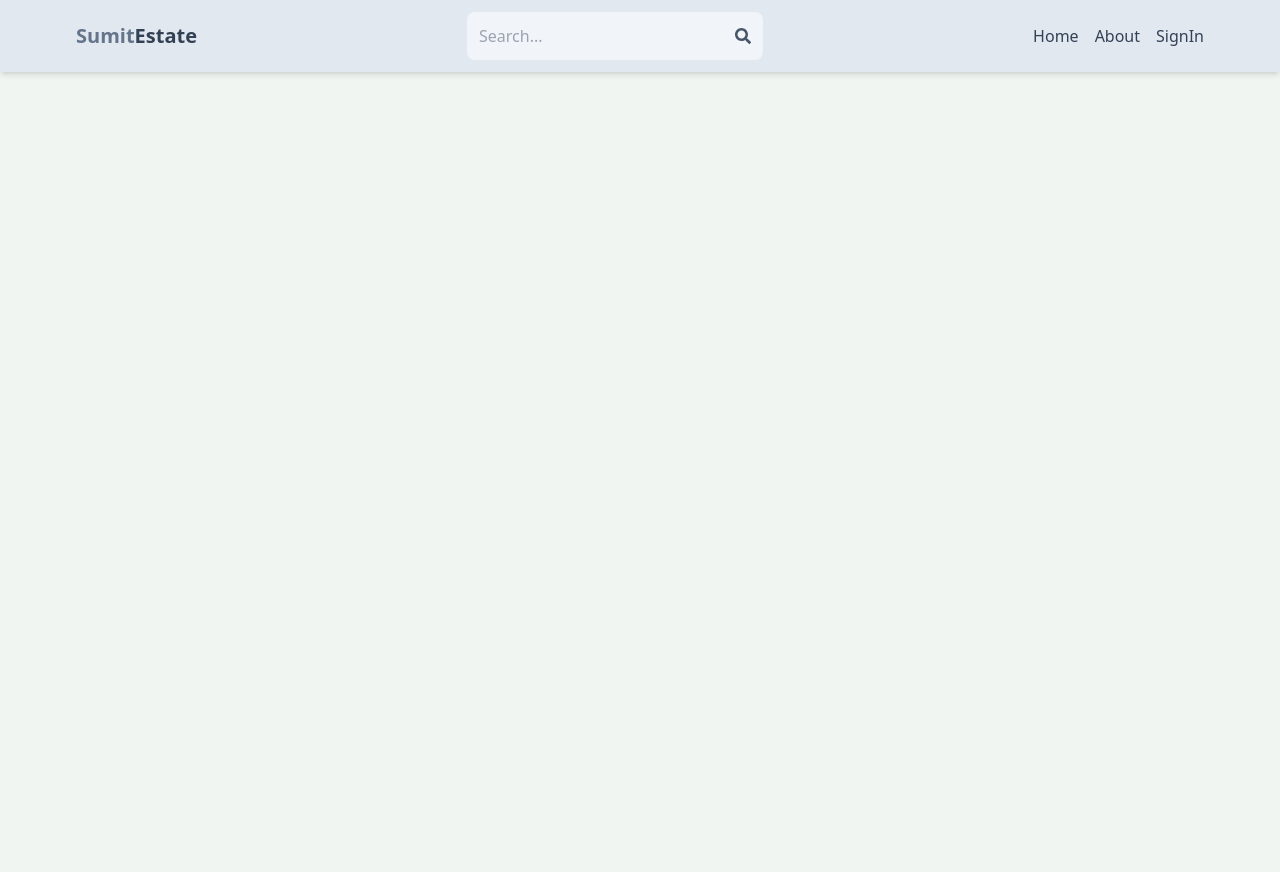
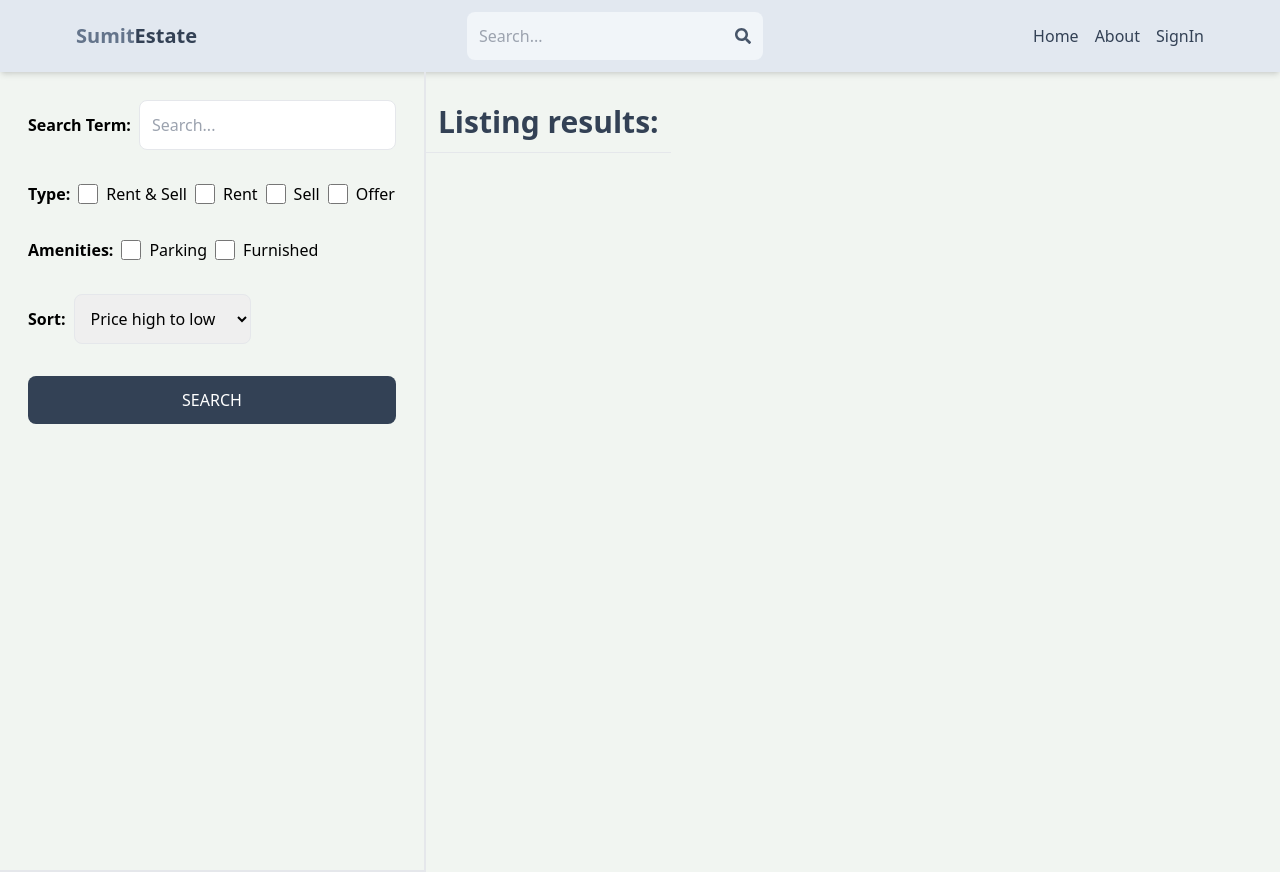
Before and after one commit to sumitjnuite/mern-estate, a React (Vite) app in the folder client/: page /search in a window 1280 px wide. Before the commit the page ends 800 px from the top, so only its background shows below. Built offline with nearby package versions, Linux system fonts and the light colour scheme; no server answers.

Commit message:
create search page UI

```diff
--- a/client/src/App.jsx
+++ b/client/src/App.jsx
@@ -10,6 +10,7 @@
 import Protected from "./components/Protected";
 import UpdateListing from "./pages/UpdateListing";
 import Listing from "./pages/Listing";
+import Search from "./pages/Search";
 
 const App = () => {
   return (
@@ -21,6 +22,7 @@
         <Route path="/sign-up" element={<Signup />} />
         <Route path="/about" element={<About />} />
         <Route path="/listing/:listingId" element={<Listing />} />
+        <Route path="/search" element={<Search />} />
         <Route element={<Protected />}>
           <Route path="/profile" element={<Profile />} />
           <Route path="/create-listing" element={<CreateListing/>} />
--- /dev/null
+++ b/client/src/pages/Search.jsx
@@ -0,0 +1,72 @@
+import React from "react";
+
+const Search = () => {
+  return (
+    <div className="flex flex-col md:flex-row">
+      <div className="p-7  border-b-2 md:border-r-2 md:min-h-screen">
+        <form className="flex flex-col gap-8">
+          <div className="flex items-center gap-2">
+            <label className="whitespace-nowrap font-semibold">
+              Search Term:
+            </label>
+            <input
+              type="text"
+              id="searchTerm"
+              placeholder="Search..."
+              className="border rounded-lg p-3 w-full"
+            />
+          </div>
+          <div className="flex gap-2 flex-wrap items-center">
+            <label className="font-semibold">Type:</label>
+            <div className="flex gap-2">
+              <input type="checkbox" id="all" className="w-5" />
+              <span>Rent & Sell</span>
+            </div>
+            <div className="flex gap-2">
+              <input type="checkbox" id="rent" className="w-5" />
+              <span>Rent</span>
+            </div>
+            <div className="flex gap-2">
+              <input type="checkbox" id="sell" className="w-5" />
+              <span>Sell</span>
+            </div>
+            <div className="flex gap-2">
+              <input type="checkbox" id="offer" className="w-5" />
+              <span>Offer</span>
+            </div>
+          </div>
+          <div className="flex gap-2 flex-wrap items-center">
+            <label className="font-semibold">Amenities:</label>
+            <div className="flex gap-2">
+              <input type="checkbox" id="parking" className="w-5" />
+              <span>Parking</span>
+            </div>
+            <div className="flex gap-2">
+              <input type="checkbox" id="furnished" className="w-5" />
+              <span>Furnished</span>
+            </div>
+          </div>
+          <div className="flex items-center gap-2">
+            <label className="font-semibold">Sort:</label>
+            <select id="sort_order" className="border rounded-lg p-3">
+              <option>Price high to low</option>
+              <option>Price low to hight</option>
+              <option>Latest</option>
+              <option>Oldest</option>
+            </select>
+          </div>
+          <button className="bg-slate-700 text-white p-3 rounded-lg uppercase hover:opacity-95">
+            Search
+          </button>
+        </form>
+      </div>
+      <div>
+        <h1 className="text-3xl font-semibold border-b p-3 text-slate-700 mt-5">
+          Listing results:
+        </h1>
+      </div>
+    </div>
+  );
+};
+
+export default Search;
```
